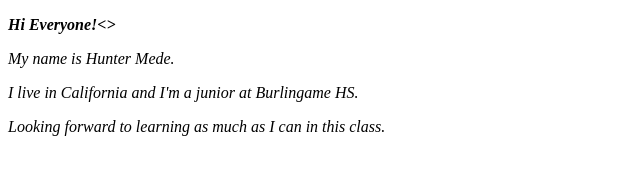
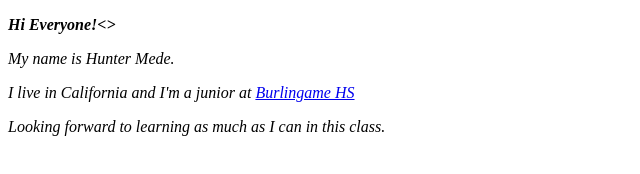
Before and after one commit to hmede1202/testreport, a plain HTML site: page index.html in a window 1280 px wide. Shown: the whole page, without its empty margins (0-640 px from the left). Drawn offline with Linux system fonts and the light colour scheme.

Commit message:
Adding hyperlink and new tab to HS

```diff
--- a/index.html
+++ b/index.html
@@ -5,5 +5,5 @@
 </head>
 <body><p><strong><em>Hi Everyone!<></strong><p>
 <p>My name is Hunter Mede.<p>
-<p>I live in California and I'm a junior at Burlingame HS.<p>
+<p>I live in California and I'm a junior at <a href= "https://www.smuhsd.org/burlingamehigh" title="My High School" target="_blank">Burlingame HS</a><p>
 <p>Looking forward to learning as much as I can in this class.<p></body>
```
